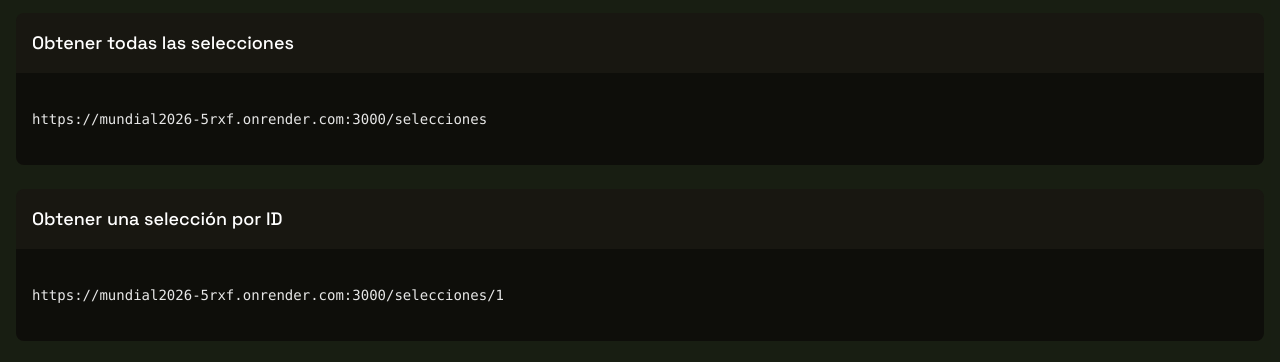
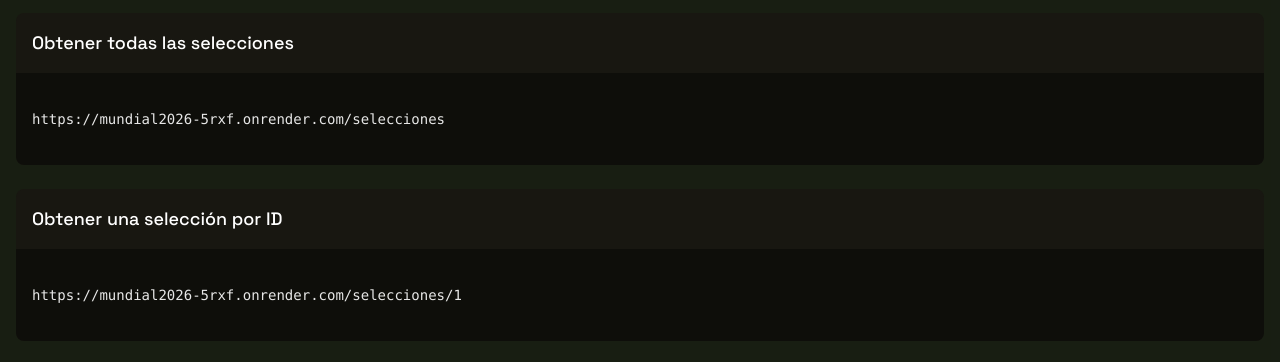
Before and after one commit to geomer-simanca/mundial2026, a website: page components/index.html in a window 1280 px wide. Shown: the part 1594-1956 px from the top of the page. Drawn offline with nearby package versions, Linux system fonts and the light colour scheme; no server answers.

Commit message:
arreglo de link

```diff
--- a/components/index.html
+++ b/components/index.html
@@ -228,7 +228,7 @@
         <div class="bg-background-dark rounded-lg overflow-hidden relative mb-6">
           <h4 class="text-white text-lg font-medium p-4">Obtener todas las selecciones</h4>
           <pre class="language-js p-4 text-sm overflow-x-auto bg-black/40"><code class="text-white/90">
-https://mundial2026-5rxf.onrender.com:3000/selecciones
+https://mundial2026-5rxf.onrender.com/selecciones
           </code></pre>
         </div>
 
@@ -236,7 +236,7 @@ https://mundial2026-5rxf.onrender.com:3000/selecciones
         <div class="bg-background-dark rounded-lg overflow-hidden relative mb-6">
           <h4 class="text-white text-lg font-medium p-4">Obtener una selección por ID</h4>
           <pre class="language-js p-4 text-sm overflow-x-auto bg-black/40"><code class="text-white/90">
-https://mundial2026-5rxf.onrender.com:3000/selecciones/1
+https://mundial2026-5rxf.onrender.com/selecciones/1
           </code></pre>
         </div>
 
```
